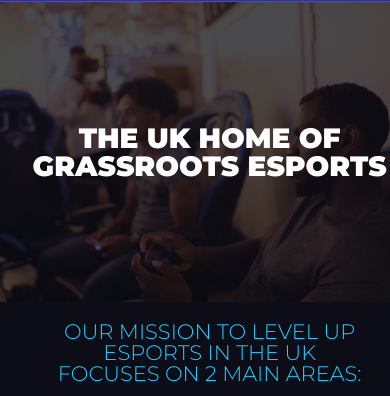
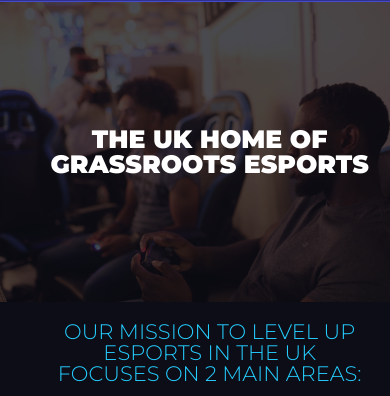
Before and after one commit to jkn600/cyclicalSite, a plain HTML site: page index.html in a window 390 px wide. Shown: the part 98-494 px from the top of the page. Drawn offline with nearby package versions, Linux system fonts and the light colour scheme.

Commit message:
Responsive Changes

```diff
--- a/resources/css/styles.css
+++ b/resources/css/styles.css
@@ -201,12 +201,13 @@ main {
 
 .banner h1 {
   font-size: 3em;
+  padding: 0 30px;
   text-align: center;
 }
 
-@media only screen and (max-width: 426px) {
+@media only screen and (max-width: 620px) {
   .banner h1 {
-    font-size: 2em;
+    font-size: 1.8em;
   }
 }
 
```
